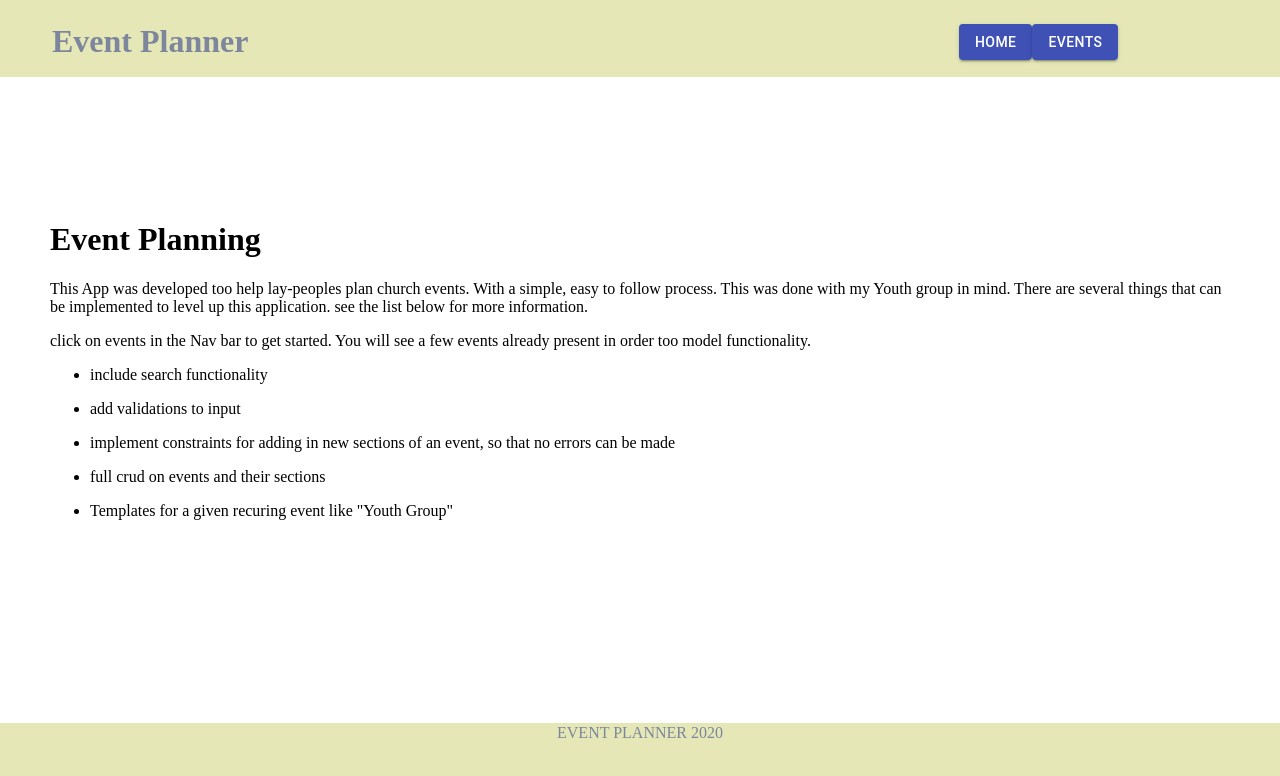
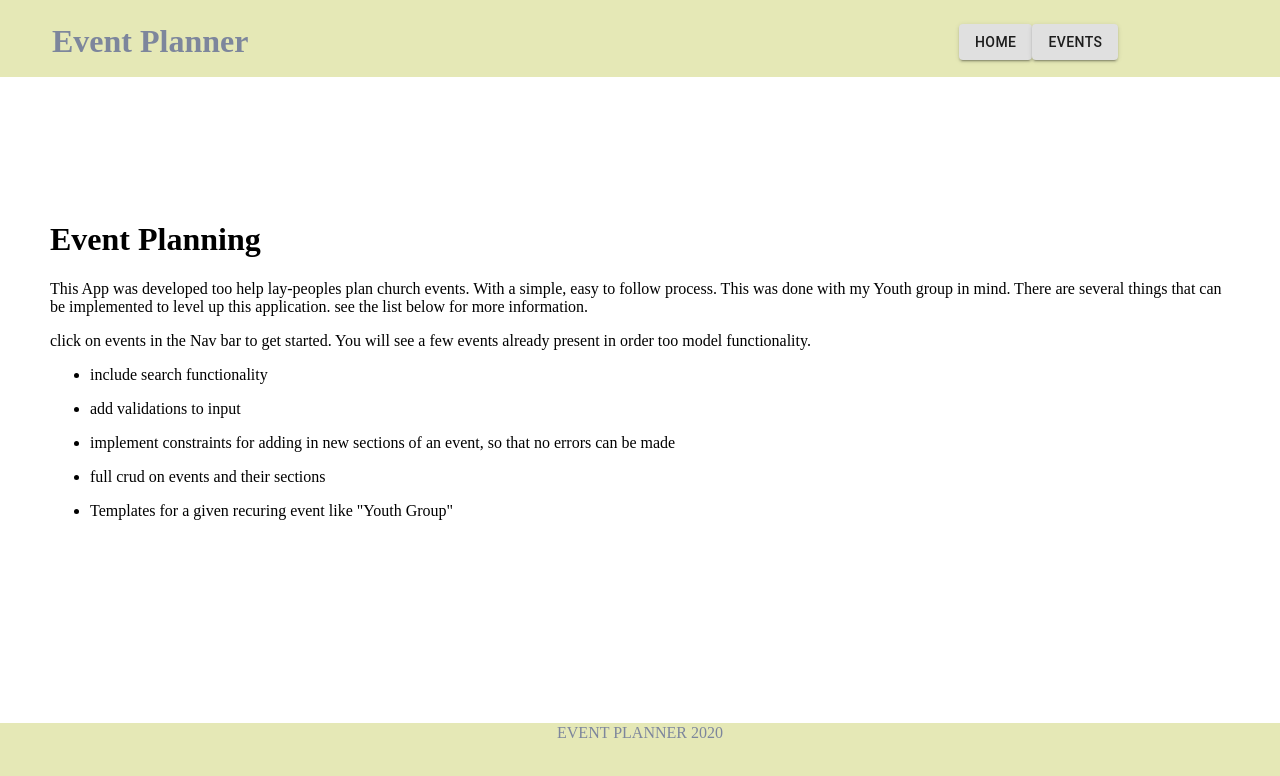
Before and after one commit to jacqpot/event-planner-client-side, a React (Create React App) app: page / in a window 1280 px wide. Shown: the top 776 px of the page. Built offline with nearby package versions, Linux system fonts and the light colour scheme; no server answers.

Commit message:
changed button color

```diff
--- a/src/components/Navbar.js
+++ b/src/components/Navbar.js
@@ -7,10 +7,10 @@ export class Navbar extends Component {
       <div className="NavBar">
         <h1 className="title">Event Planner</h1>
         <div>
-          <Button href="/" variant="contained" color="primary">
+          <Button href="/" variant="contained" color="#58694">
             Home
           </Button>
-          <Button href="/events" variant="contained" color="primary">
+          <Button href="/events" variant="contained" color="#58694">
             Events
           </Button>
         </div>
```
